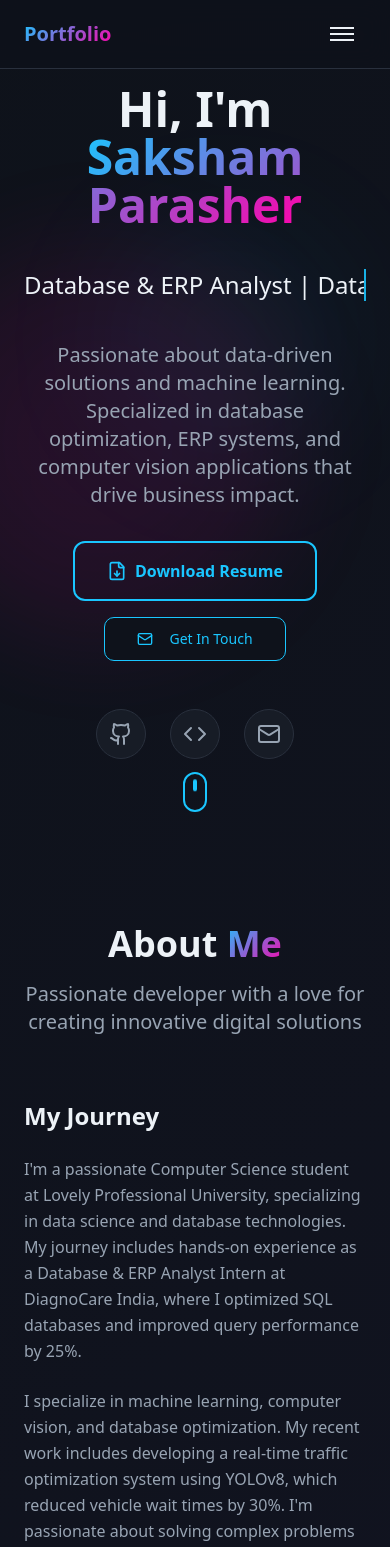
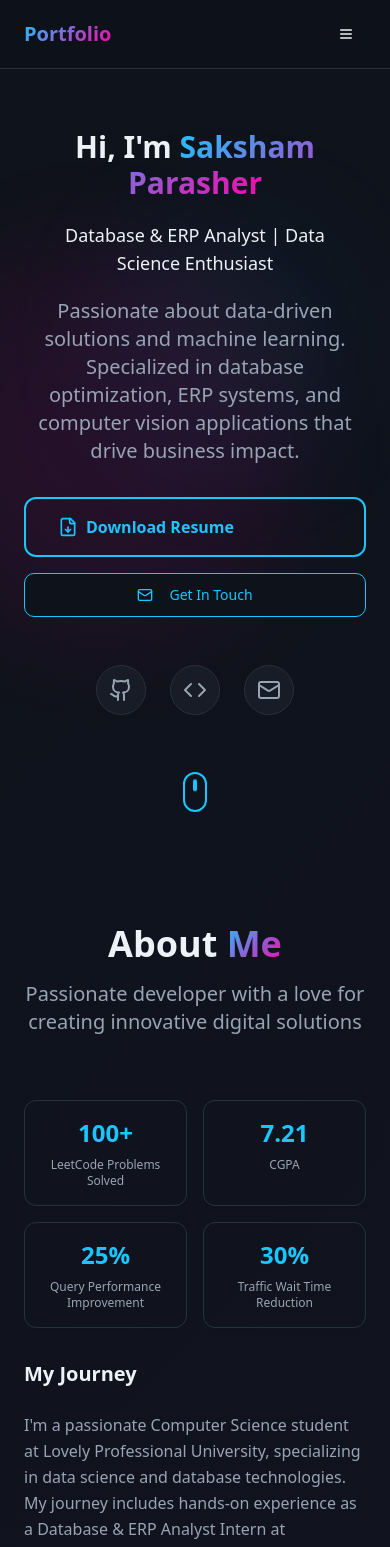
Before and after one commit to sakshamparasher1200/future-self-folio, a React (Vite) app: page / in a window 390 px wide. Shown: the top 1547 px of the page. Built offline with nearby package versions, Linux system fonts and the light colour scheme.

Commit message:
Add responsive design and links

```diff
--- a/src/components/About.tsx
+++ b/src/components/About.tsx
@@ -21,9 +21,9 @@ const About = () => {
           </p>
         </div>
 
-        <div className="grid lg:grid-cols-2 gap-12 items-center">
-          <div className="space-y-6">
-            <h3 className="text-2xl font-semibold mb-4">My Journey</h3>
+        <div className="grid lg:grid-cols-2 gap-8 lg:gap-12 items-center">
+          <div className="space-y-6 order-2 lg:order-1">
+            <h3 className="text-xl sm:text-2xl font-semibold mb-4">My Journey</h3>
             <p className="text-muted-foreground leading-relaxed">
               I'm a passionate Computer Science student at Lovely Professional University, specializing in
               data science and database technologies. My journey includes hands-on experience as a Database & ERP
@@ -44,14 +44,14 @@ const About = () => {
             </div>
           </div>
 
-          <div className="grid grid-cols-2 gap-6">
+          <div className="grid grid-cols-2 gap-4 sm:gap-6 order-1 lg:order-2">
             {stats.map((stat, index) => (
               <Card key={index} className="card-hover bg-gradient-card border-border">
-                <CardContent className="p-6 text-center">
-                  <div className="text-3xl font-bold text-primary mb-2">
+                <CardContent className="p-4 sm:p-6 text-center">
+                  <div className="text-2xl sm:text-3xl font-bold text-primary mb-2">
                     {stat.number}
                   </div>
-                  <div className="text-sm text-muted-foreground">
+                  <div className="text-xs sm:text-sm text-muted-foreground">
                     {stat.label}
                   </div>
                 </CardContent>
--- a/src/components/Experience.tsx
+++ b/src/components/Experience.tsx
@@ -50,25 +50,25 @@ const Experience = () => {
           {experiences.map((exp, index) => (
             <Card key={index} className="card-hover bg-gradient-card border-border">
               <CardHeader>
-                <div className="flex flex-col lg:flex-row lg:items-center justify-between gap-4">
+                <div className="flex flex-col gap-4">
                   <div className="flex-1">
-                    <CardTitle className="text-2xl mb-2 flex items-center gap-3">
-                      <div className="p-2 rounded-lg bg-primary/10">
+                    <CardTitle className="text-lg sm:text-xl lg:text-2xl mb-2 flex flex-col sm:flex-row items-start sm:items-center gap-3">
+                      <div className="p-2 rounded-lg bg-primary/10 flex-shrink-0">
                         <Briefcase size={24} className="text-primary" />
                       </div>
-                      {exp.title}
+                      <span className="break-words">{exp.title}</span>
                     </CardTitle>
-                    <div className="text-primary font-semibold text-lg mb-2">{exp.company}</div>
-                    <div className="flex flex-wrap items-center gap-4 text-sm text-muted-foreground">
+                    <div className="text-primary font-semibold text-base sm:text-lg mb-2">{exp.company}</div>
+                    <div className="flex flex-col sm:flex-row sm:flex-wrap items-start sm:items-center gap-2 sm:gap-4 text-sm text-muted-foreground">
                       <div className="flex items-center gap-1">
                         <Calendar size={16} />
-                        {exp.period}
+                        <span className="break-words">{exp.period}</span>
                       </div>
                       <div className="flex items-center gap-1">
                         <MapPin size={16} />
                         {exp.location}
                       </div>
-                      <Badge variant="outline" className="border-primary/30 text-primary">
+                      <Badge variant="outline" className="border-primary/30 text-primary w-fit">
                         {exp.type}
                       </Badge>
                     </div>
@@ -82,8 +82,8 @@ const Experience = () => {
                   <ul className="space-y-2">
                     {exp.achievements.map((achievement, achievementIndex) => (
                       <li key={achievementIndex} className="text-muted-foreground text-sm leading-relaxed flex items-start gap-2">
-                        <span className="text-primary font-bold text-lg">•</span>
-                        {achievement}
+                        <span className="text-primary font-bold text-lg flex-shrink-0">•</span>
+                        <span className="break-words">{achievement}</span>
                       </li>
                     ))}
                   </ul>
--- a/src/components/Hero.tsx
+++ b/src/components/Hero.tsx
@@ -13,13 +13,13 @@ const Hero = () => {
 
       <div className="container mx-auto px-6 text-center relative z-10">
         <div className="max-w-4xl mx-auto fade-in-up">
-          <h1 className="text-5xl md:text-7xl font-bold mb-6">
+          <h1 className="text-3xl sm:text-4xl md:text-5xl lg:text-7xl font-bold mb-6 px-4">
             Hi, I'm{" "}
             <span className="text-gradient">Saksham Parasher</span>
           </h1>
 
-          <div className="text-2xl md:text-3xl mb-6 h-16 flex items-center justify-center">
-            <span className="typing">Database & ERP Analyst | Data Science Enthusiast</span>
+          <div className="text-lg sm:text-xl md:text-2xl lg:text-3xl mb-6 h-12 sm:h-16 flex items-center justify-center px-4">
+            <span className="typing text-center">Database & ERP Analyst | Data Science Enthusiast</span>
           </div>
 
           <p className="text-xl text-muted-foreground mb-8 max-w-2xl mx-auto">
@@ -27,18 +27,27 @@ const Hero = () => {
             ERP systems, and computer vision applications that drive business impact.
           </p>
 
-          <div className="flex flex-wrap justify-center gap-4 mb-12">
-            <button className="btn-hero">
+          <div className="flex flex-col sm:flex-row justify-center gap-4 mb-12">
+            <a
+              href="/Saksham_Resume.pdf"
+              download="Saksham_Parasher_Resume.pdf"
+              className="btn-hero"
+            >
               <span className="flex items-center gap-2">
                 <FileDown size={20} />
                 Download Resume
               </span>
-            </button>
+            </a>
 
-            <Button variant="outline" size="lg" className="border-primary text-primary hover:bg-primary hover:text-primary-foreground">
-              <Mail size={20} className="mr-2" />
-              Get In Touch
-            </Button>
+            <a
+              href="mailto:sakshamparasher1200@gmail.com"
+              className="inline-flex"
+            >
+              <Button variant="outline" size="lg" className="border-primary text-primary hover:bg-primary hover:text-primary-foreground w-full sm:w-auto">
+                <Mail size={20} className="mr-2" />
+                Get In Touch
+              </Button>
+            </a>
           </div>
 
           <div className="flex justify-center space-x-6">
--- a/src/components/Navigation.tsx
+++ b/src/components/Navigation.tsx
@@ -1,8 +1,10 @@
 import { useState, useEffect } from "react";
 import { Button } from "@/components/ui/button";
+import { Menu, X } from "lucide-react";
 
 const Navigation = () => {
   const [activeSection, setActiveSection] = useState("home");
+  const [isMobileMenuOpen, setIsMobileMenuOpen] = useState(false);
 
   const navItems = [
     { id: "home", label: "Home" },
@@ -37,6 +39,7 @@ const Navigation = () => {
     if (element) {
       element.scrollIntoView({ behavior: "smooth" });
     }
+    setIsMobileMenuOpen(false);
   };
 
   return (
@@ -64,15 +67,39 @@ const Navigation = () => {
           </div>
 
           {/* Mobile Menu Button */}
-          <Button variant="ghost" size="sm" className="md:hidden">
+          <Button
+            variant="ghost"
+            size="sm"
+            className="md:hidden"
+            onClick={() => setIsMobileMenuOpen(!isMobileMenuOpen)}
+          >
             <span className="sr-only">Menu</span>
-            <div className="w-6 h-6 flex flex-col justify-center space-y-1">
-              <div className="w-full h-0.5 bg-foreground"></div>
-              <div className="w-full h-0.5 bg-foreground"></div>
-              <div className="w-full h-0.5 bg-foreground"></div>
-            </div>
+            {isMobileMenuOpen ? <X size={24} /> : <Menu size={24} />}
           </Button>
         </div>
+
+        {/* Mobile Menu */}
+        {isMobileMenuOpen && (
+          <div className="md:hidden absolute top-full left-0 right-0 bg-background/95 backdrop-blur-md border-b border-border">
+            <div className="flex flex-col space-y-2 p-4">
+              {navItems.map((item) => (
+                <Button
+                  key={item.id}
+                  variant={activeSection === item.id ? "default" : "ghost"}
+                  size="sm"
+                  onClick={() => scrollToSection(item.id)}
+                  className={`justify-start transition-all duration-300 ${
+                    activeSection === item.id
+                      ? "bg-primary text-primary-foreground glow"
+                      : "hover:bg-muted"
+                  }`}
+                >
+                  {item.label}
+                </Button>
+              ))}
+            </div>
+          </div>
+        )}
       </div>
     </nav>
   );
--- a/src/index.css
+++ b/src/index.css
@@ -239,3 +239,13 @@
   white-space: nowrap;
   animation: typing 3s steps(40) 1s forwards, blink 1s infinite;
 }
+
+/* Mobile responsiveness */
+@media (max-width: 640px) {
+  .typing {
+    white-space: normal;
+    border-right: none;
+    animation: none;
+    text-align: center;
+  }
+}
```
Also changed, not shown: 1 other file (tests, documents, lock files or other folders).
